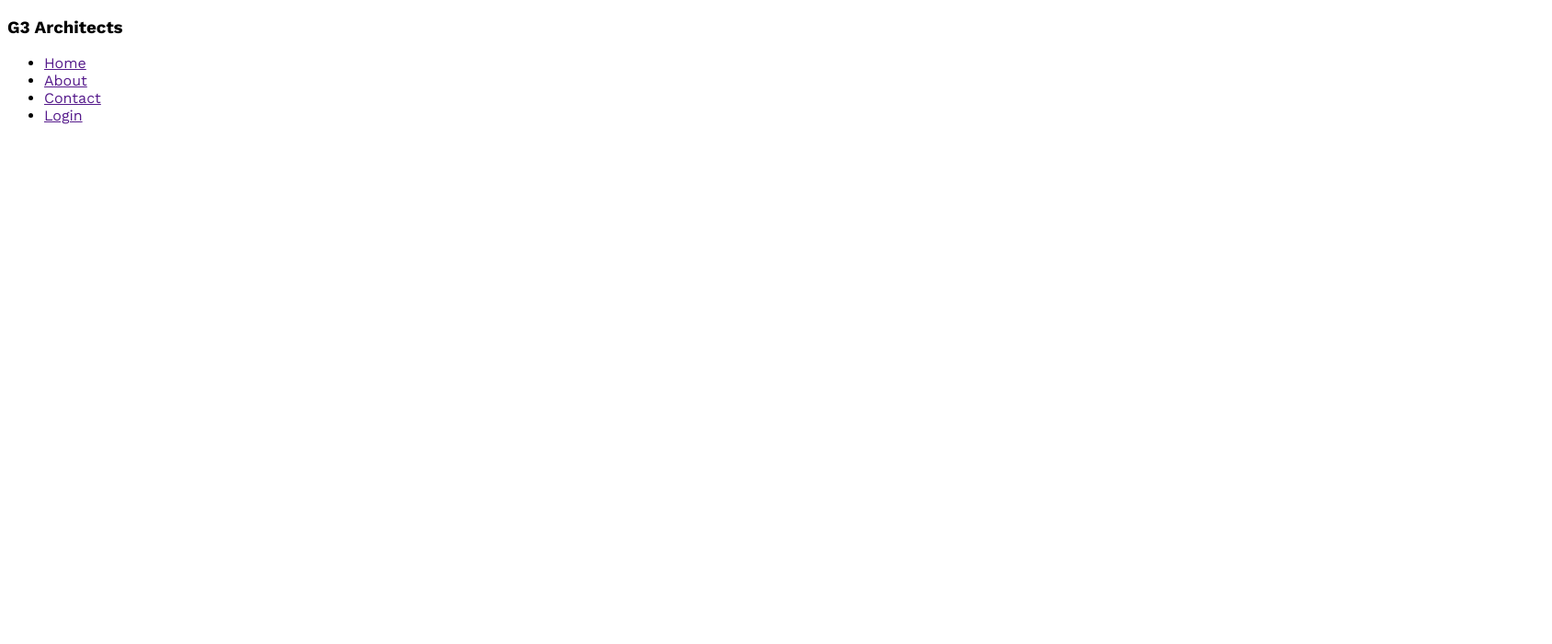
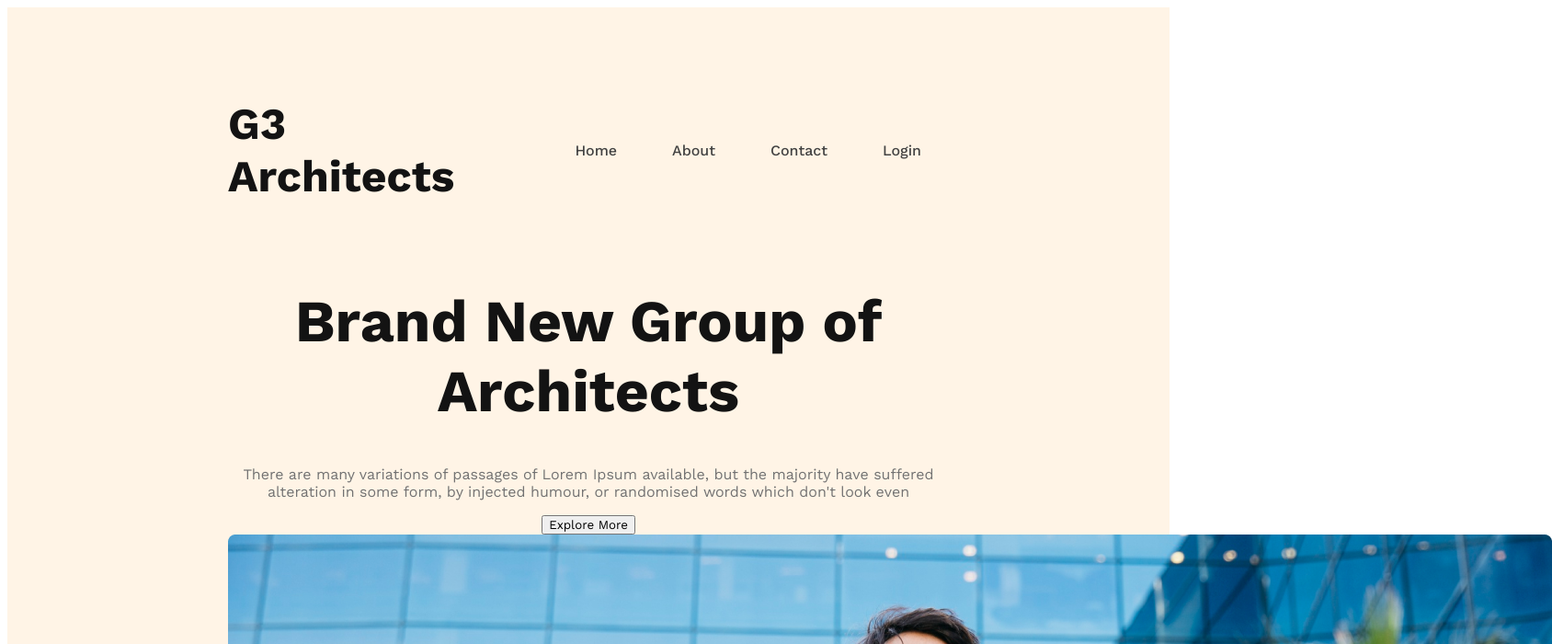
Before and after one commit to Scentac/g3-architects-website, a plain HTML site: page index.html in a window 1280 px wide. Shown: the top 700 px of the page at 92% size, 1688 px wide, since content can reach past the window. Drawn offline with nearby package versions, Linux system fonts and the light colour scheme.

Commit message:
basic content added

```diff
--- a/index.html
+++ b/index.html
@@ -1,15 +1,17 @@
 <!DOCTYPE html>
 <html lang="en">
+
 <head>
     <meta charset="UTF-8">
     <meta name="viewport" content="width=device-width, initial-scale=1.0">
     <title>G3 Architects</title>
     <link rel="stylesheet" href="styles/architect.css">
 </head>
+
 <body>
     <header>
         <nav>
-            <h3>G3 Architects</h3>
+            <h3 class="nav-title">G3 Architects</h3>
             <ul>
                 <li><a href="">Home</a></li>
                 <li><a href="">About</a></li>
@@ -17,6 +19,16 @@
                 <li><a href="">Login</a></li>
             </ul>
         </nav>
+        <div class="banner">
+            <div class="banner-content">
+                <h1 class="banner-title">Brand New Group of Architects </h1>
+                <p class="banner-description">There are many variations of passages of Lorem Ipsum available, but the
+                    majority have suffered alteration in some form, by injected humour, or randomised words which don't
+                    look even</p>
+                <button class="btn-primary">Explore More</button>
+            </div>
+            <img src="images/banner.png" alt="">
+        </div>
     </header>
     <main>
 
@@ -25,4 +37,5 @@
 
     </footer>
 </body>
+
 </html>
--- a/styles/architect.css
+++ b/styles/architect.css
@@ -1,8 +1,62 @@
 /* work sans font from google fonts */
 @import url('https://fonts.googleapis.com/css2?family=Open+Sans:wght@400;700;800&family=Work+Sans:wght@400;500;600;700;800&display=swap');
 
+
+/* shared styles */
 * {
     font-family: 'Lato', sans-serif;
     font-family: 'Open Sans', sans-serif;
     font-family: 'Work Sans', sans-serif;
 }
+.btn-primary{
+
+}
+
+/*  header styles*/
+
+header{
+    background: rgba(255, 144, 14, 0.10);
+    padding: 50px 240px;
+}
+
+nav{
+    display: flex;
+    justify-content: space-between;
+    align-items: center;
+}
+
+.nav-title{
+    font-size: 3rem;
+    font-weight: 700;
+    color: #131313;
+}
+
+nav > ul{
+    display: flex;
+}
+nav li{
+    list-style: none;
+    margin: 30px;
+    font-weight: 500;
+    font-size: 1rem;
+}
+
+nav li a{
+    text-decoration: none;
+    color: #424242;
+}
+
+/* banner styles */
+.banner-content{
+    max-width: 800px;
+    text-align: center;
+    margin: 0 auto;
+}
+.banner-title{
+    font-size: 4rem;
+    font-weight: 700;
+    color: #131313;
+}
+.banner-description{
+    color: #727272;
+}
```
